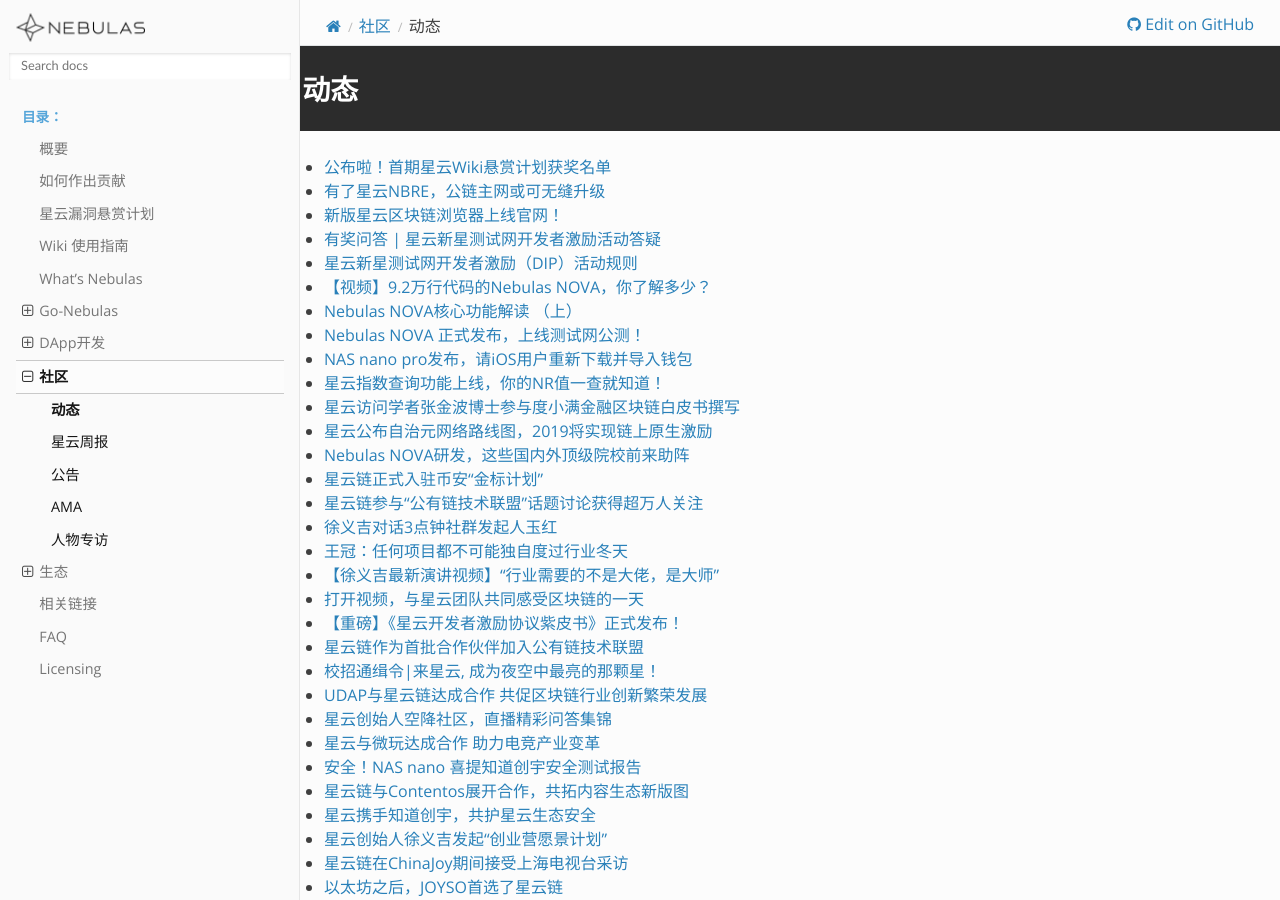
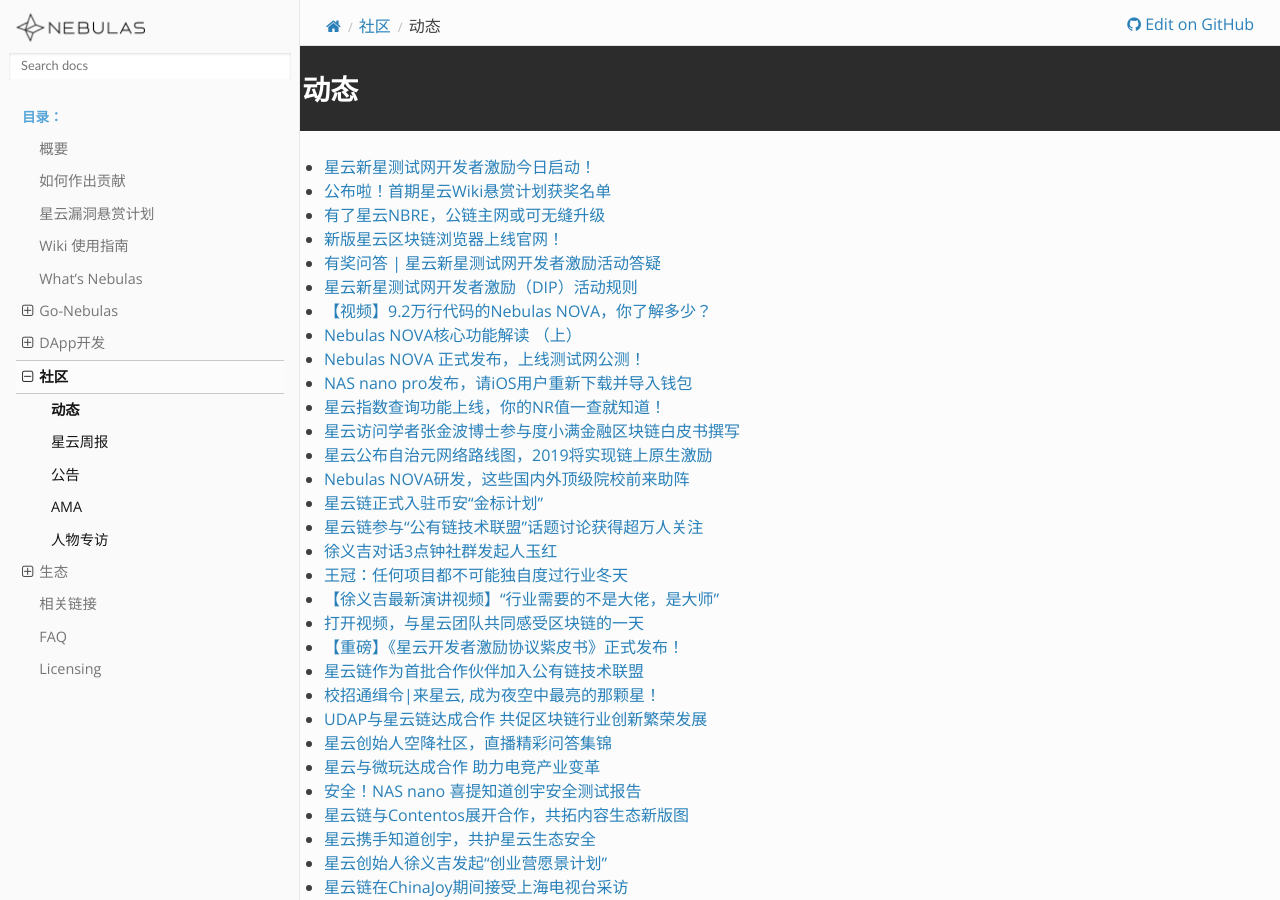
Before and after one commit to nebulasio/nebdocs, a Sphinx documentation site: the page built from docs/community/events.md, in a window 1280 px wide and 900 px high. Built offline with Sphinx 7.4.7 and the Read the Docs theme 2.0.0, drawn with Linux system fonts in a browser that asks for light colours; pages that are not in the unit, such as notebooks, are missing from menus.

Commit message:
Update events.md

```diff
--- a/docs/community/events.md
+++ b/docs/community/events.md
@@ -1,5 +1,6 @@
 # 动态
 
+- [星云新星测试网开发者激励今日启动！](https://blog.nebulas.io/2019/01/21/nebuals-testnet-developer-incentive-program-launches-today/)
 - [公布啦！首期星云Wiki悬赏计划获奖名单](https://mp.weixin.qq.com/s/DQcoNKzOtSocJ8XatyuD_w)
 - [有了星云NBRE，公链主网或可无缝升级](https://mp.weixin.qq.com/s/xjTA_yi-vAAVYwB-W9ZIvg)
 - [新版星云区块链浏览器上线官网！](https://mp.weixin.qq.com/s/UesMT26ZJO-AFCOu7Kr4Xw)
```
